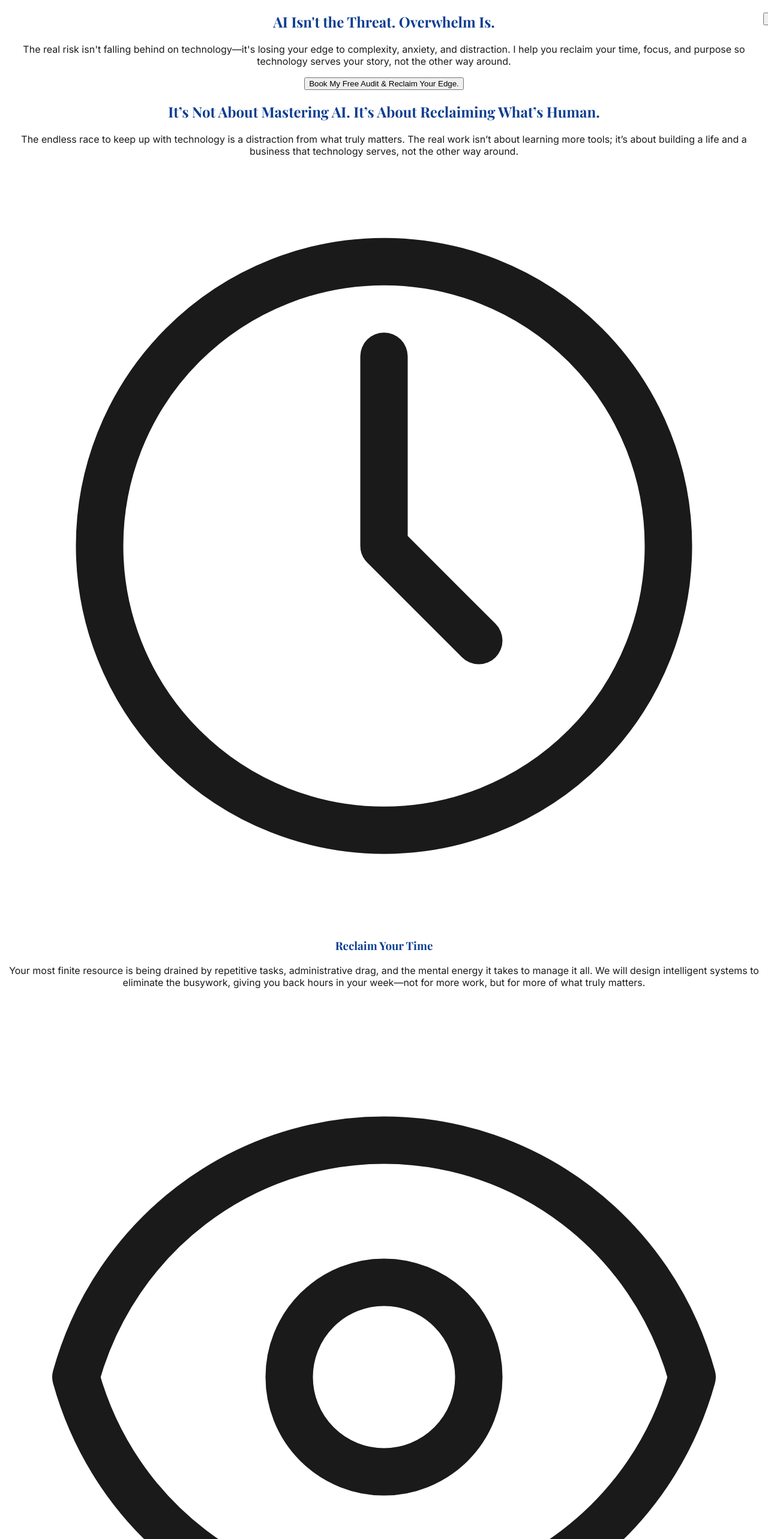
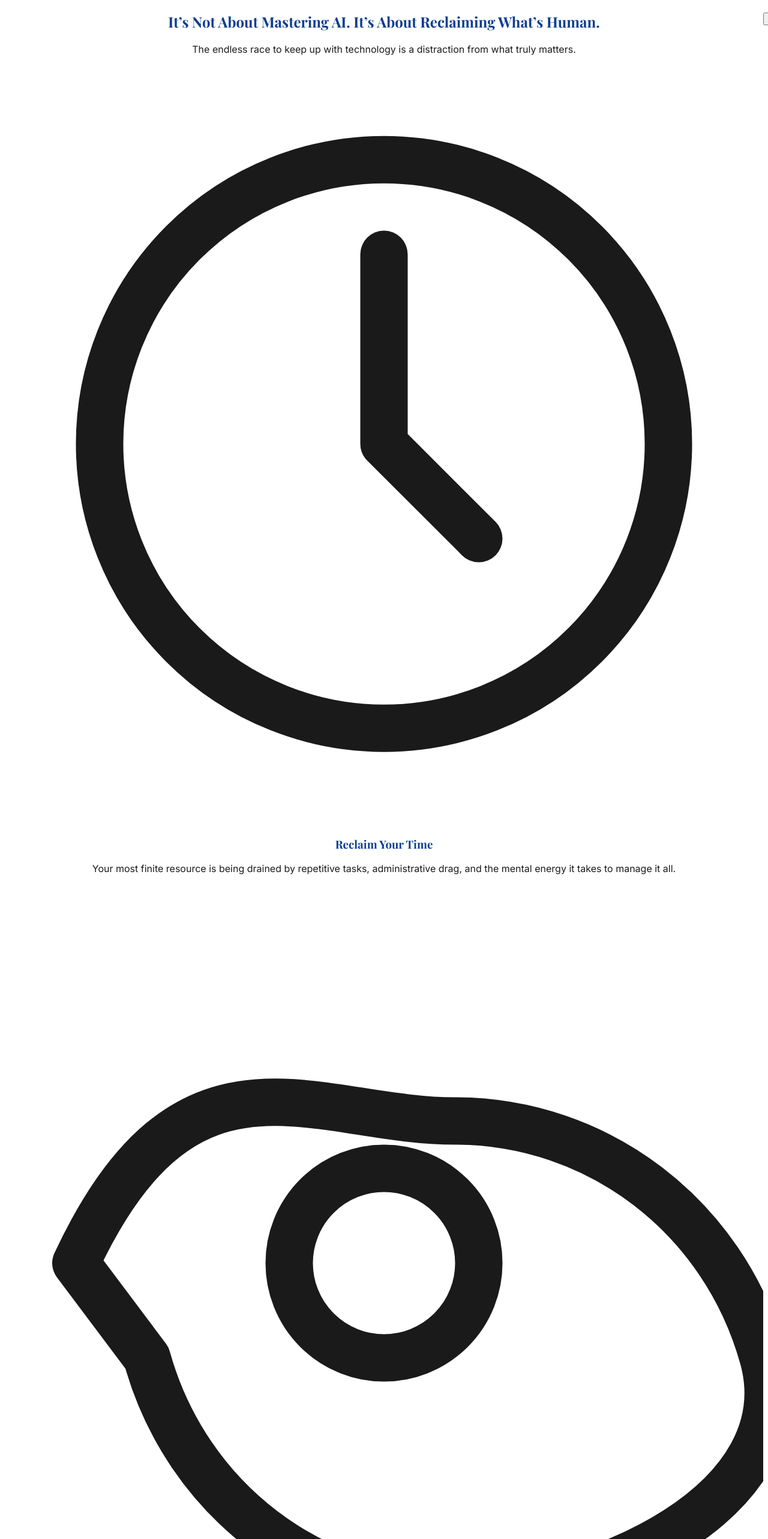
Before and after one commit to samuelmholley1/samuelholley.com_rebuild, a Next.js app: page / in a window 1280 px wide. Shown: the top 2566 px of the page at 60% size. Built offline with nearby package versions, Linux system fonts and the light colour scheme; a web font is replaced by a local one.

Commit message:
chore: remove AOS animation library and all references, restore stable layout

```diff
--- a/src/app/page.tsx
+++ b/src/app/page.tsx
@@ -1,58 +1,43 @@
-import HeroSection from '../components/HeroSection';
+
 import Image from 'next/image';
-
 export default function HomePage() {
   return (
     <>
-      <HeroSection />
+      {/* Hero Section */}
 
       {/* Promise Section */}
-      <section className="promise bg-light-bg py-20" data-aos="fade-up">
+      <section className="promise bg-light-bg py-20">
         <div className="container mx-auto px-6 text-center">
           <h2 className="text-4xl font-semibold text-deep-blue mb-4">
             It’s Not About Mastering AI. It’s About Reclaiming What’s Human.
           </h2>
           <p className="text-dark-text max-w-3xl mx-auto mb-12">
-            The endless race to keep up with technology is a distraction from what truly matters. The real work isn’t about learning more tools; it’s about building a life and a business that technology serves, not the other way around.
+            The endless race to keep up with technology is a distraction from what truly matters.
           </p>
           <div className="grid gap-8 md:grid-cols-3">
             {/* Time */}
             <div className="promise-item p-6 bg-white rounded-lg shadow">
-              <svg className="h-12 w-12 mx-auto mb-4 text-deep-blue" xmlns="http://www.w3.org/2000/svg" fill="none" viewBox="0 0 24 24" strokeWidth={1.5} stroke="currentColor" aria-hidden="true">
-                <path strokeLinecap="round" strokeLinejoin="round" d="M12 6v6l3 3m6-3a9 9 0 11-18 0 9 9 0 0118 0z" />
-              </svg>
+              <svg className="h-12 w-12 mx-auto mb-4 text-deep-blue" xmlns="http://www.w3.org/2000/svg" fill="none" viewBox="0 0 24 24" strokeWidth={1.5} stroke="currentColor"><path strokeLinecap="round" strokeLinejoin="round" d="M12 6v6l3 3m6-3a9 9 0 11-18 0 9 9 0 0118 0z" /></svg>
               <h3 className="text-xl font-medium text-deep-blue mb-2">Reclaim Your Time</h3>
-              <p className="text-dark-text text-sm">
-                Your most finite resource is being drained by repetitive tasks, administrative drag, and the mental energy it takes to manage it all. We will design intelligent systems to eliminate the busywork, giving you back hours in your week—not for more work, but for more of what truly matters.
-              </p>
+              <p className="text-dark-text text-sm">Your most finite resource is being drained by repetitive tasks, administrative drag, and the mental energy it takes to manage it all.</p>
             </div>
             {/* Focus */}
             <div className="promise-item p-6 bg-white rounded-lg shadow">
-              <svg className="h-12 w-12 mx-auto mb-4 text-deep-blue" xmlns="http://www.w3.org/2000/svg" fill="none" viewBox="0 0 24 24" strokeWidth={1.5} stroke="currentColor" aria-hidden="true">
-                <path strokeLinecap="round" strokeLinejoin="round" d="M2.25 12C3.5 7.5 7.5 4.5 12 4.5s8.5 3 9.75 7.5c-1.25 4.5-5.25 7.5-9.75 7.5s-8.5-3-9.75-7.5z" />
-                <path strokeLinecap="round" strokeLinejoin="round" d="M15 12a3 3 0 11-6 0 3 3 0 016 0z" />
-              </svg>
+              <svg className="h-12 w-12 mx-auto mb-4 text-deep-blue" xmlns="http://www.w3.org/2000/svg" fill="none" viewBox="0 0 24 24" strokeWidth={1.5} stroke="currentColor"><path strokeLinecap="round" strokeLinejoin="round" d="M2.25 12c3.5-7.5 7.5-4.5 12-4.5s8.5 3 9.75 7.5-5.25 7.5-9.75 7.5-8.5-3-9.75-7.5z" /><path strokeLinecap="round" strokeLinejoin="round" d="M15 12a3 3 0 11-6 0 3 3 0 016 0z" /></svg>
               <h3 className="text-xl font-medium text-deep-blue mb-2">Reclaim Your Focus</h3>
-              <p className="text-dark-text text-sm">
-                Information overload creates strategic fog, making it impossible to distinguish the urgent from the important. We will cut through the noise to clarify your highest-leverage priorities, protecting your focus and turning complexity into confident, clear decision-making.
-              </p>
+              <p className="text-dark-text text-sm">Information overload creates strategic fog, making it impossible to distinguish the urgent from the important.</p>
             </div>
             {/* Story */}
             <div className="promise-item p-6 bg-white rounded-lg shadow">
-              <svg className="h-12 w-12 mx-auto mb-4 text-deep-blue" xmlns="http://www.w3.org/2000/svg" fill="none" viewBox="0 0 24 24" strokeWidth={1.5} stroke="currentColor" aria-hidden="true">
-                <path strokeLinecap="round" strokeLinejoin="round" d="M19.5 14.25v-2.625a3.375 3.375 0 00-3.375-3.375h-1.5A1.125 1.125 0 0113.5 7.125v-1.5a3.375 3.375 0 00-3.375-3.375H8.25m0 12.75h7.5m-7.5 3H12M10.5 2.25H5.625c-.621 0-1.125.504-1.125 1.125v17.25c0 .621.504 1.125 1.125 1.125h12.75c.621 0 1.125-.504 1.125-1.125V11.25a9 9 0 00-9-9z" />
-              </svg>
+               <svg className="h-12 w-12 mx-auto mb-4 text-deep-blue" xmlns="http://www.w3.org/2000/svg" fill="none" viewBox="0 0 24 24" strokeWidth={1.5} stroke="currentColor"><path strokeLinecap="round" strokeLinejoin="round" d="M19.5 14.25v-2.625a3.375 3.375 0 00-3.375-3.375h-1.5A1.125 1.125 0 0113.5 7.125v-1.5a3.375 3.375 0 00-3.375-3.375H8.25m0 12.75h7.5m-7.5 3H12M10.5 2.25H5.625c-.621 0-1.125.504-1.125 1.125v17.25c0 .621.504 1.125 1.125 1.125h12.75c.621 0 1.125-.504 1.125-1.125V11.25a9 9 0 00-9-9z" /></svg>
               <h3 className="text-xl font-medium text-deep-blue mb-2">Reclaim Your Purpose</h3>
-              <p className="text-dark-text text-sm">
-                In the age of AI, the greatest risk is allowing your purpose and voice to be dictated by the algorithms of others. This is the deepest work we do. We use AI as a cognitive partner to amplify your unique insights and values, ensuring that technology serves your story.
-              </p>
+              <p className="text-dark-text text-sm">In the age of AI, the greatest risk is allowing your purpose and voice to be dictated by the algorithms of others.</p>
             </div>
           </div>
         </div>
       </section>
-
       {/* Guide Section */}
-      <section className="guide py-20" data-aos="fade-up">
+      <section className="guide py-20">
         <div className="container mx-auto px-6 grid md:grid-cols-2 gap-12 items-center">
           <div className="guide-photo">
             <Image
@@ -79,9 +64,8 @@ export default function HomePage() {
           </div>
         </div>
       </section>
-
       {/* Testimonial Section */}
-      <section className="testimonial bg-light-bg py-20" data-aos="fade-up">
+      <section className="testimonial bg-light-bg py-20">
         <div className="container mx-auto px-6 text-center max-w-2xl">
           <h3 className="text-2xl font-medium text-deep-blue mb-4">From AI Anxiety to Strategic Asset</h3>
           <blockquote className="italic text-lg text-dark-text mb-4">
@@ -91,7 +75,7 @@ export default function HomePage() {
         </div>
       </section>
       {/* Final CTA */}
-      <section className="final-cta py-20" data-aos="fade-up">
+      <section className="final-cta py-20">
         <div className="container mx-auto px-6 text-center">
           <h3 className="text-3xl font-semibold text-deep-blue mb-4">Ready to Reclaim Your Edge?</h3>
           <p className="text-dark-text max-w-2xl mx-auto mb-8 leading-relaxed">
--- a/src/components/HeroSection.tsx
+++ b/src/components/HeroSection.tsx
@@ -1,18 +1,8 @@
+
 'use client';
-import { useEffect } from 'react';
-import AOS from 'aos';
-import 'aos/dist/aos.css';
-
 export default function HeroSection() {
-  useEffect(() => {
-    AOS.init({
-      duration: 750,
-      once: true,
-    });
-  }, []);
-
   return (
-    <section className="hero bg-white py-20" data-aos="fade-up">
+    <section className="hero bg-white py-20">
       <div className="container mx-auto px-6 text-center">
         <h1 className="text-5xl font-bold text-deep-blue mb-6">
           AI Isn&apos;t the Threat. Overwhelm Is.
```
